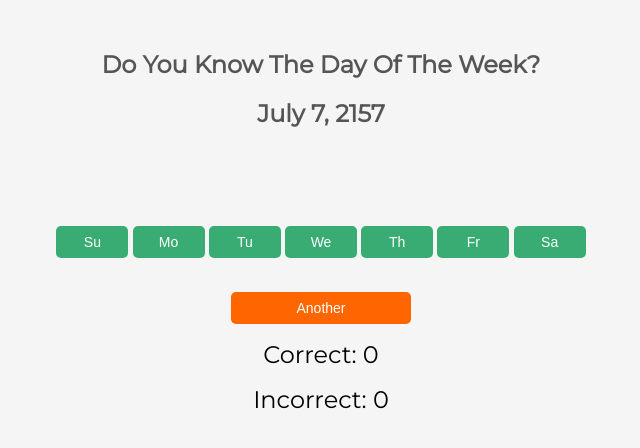
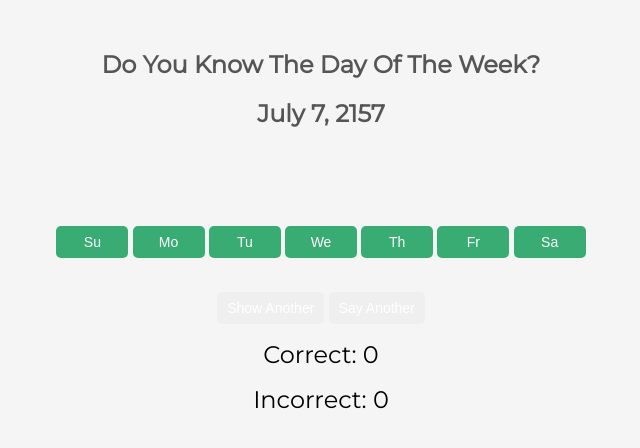
Before and after one commit to cbtaylor/dayoftheweek, a plain HTML site: page index.html in a window 1280 px wide. Shown: the whole page, without its empty margins (319-959 px from the left). Drawn offline with Linux system fonts and the light colour scheme.

Commit message:
Update index.html
added say another button

```diff
--- a/index.html
+++ b/index.html
@@ -25,10 +25,13 @@
     <button class="button buttonDay" onclick="checkDay(5)">Fr</button>
     <button class="button buttonDay" onclick="checkDay(6)">Sa</button>
 
+    <p>
+      <button class="button buttonShow" onclick="reloadDate()">Show Another</button>
+      <button class="button buttonSay" onClick="sayAnother()">Say Another</button>
+    </p>
 
-    <p><button class="button buttonAnother" onclick="reloadDate()">Another</button></p>
     <p><span id="correct-label">Correct: </span> <span id="correct">0</span></p>
-	<p><span id="incorrect-label">Incorrect: </span> <span id="incorrect">0</span></p>
+  <p><span id="incorrect-label">Incorrect: </span> <span id="incorrect">0</span></p>
     </div>
 
     <script src="script.js"></script>
```
